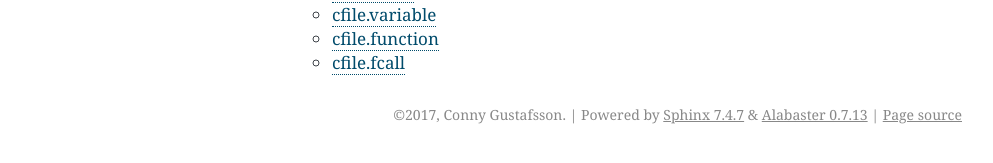
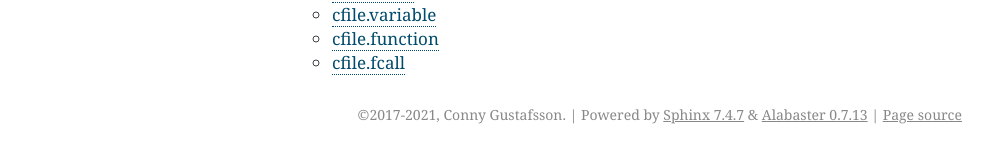
Before and after one commit to cogu/cfile, a Sphinx documentation site: the page built from doc/index.rst, in a window 1280 px wide. Shown: the part 278-441 px from the top of the page, without its empty margins (148-1141 px from the left). Built offline with Sphinx 7.4.7, drawn with Linux system fonts in a browser that asks for light colours; part of the change alters nothing that is shown.

```diff
--- a/doc/conf.py
+++ b/doc/conf.py
@@ -47,7 +47,7 @@ master_doc = 'index'
 
 # General information about the project.
 project = 'cfile'
-copyright = '2017, Conny Gustafsson'
+copyright = '2017-2021, Conny Gustafsson'
 author = 'Conny Gustafsson'
 
 # The version info for the project you're documenting, acts as replacement for
@@ -55,9 +55,9 @@ author = 'Conny Gustafsson'
 # built documents.
 #
 # The short X.Y version.
-version = '0.1'
+version = '0.2'
 # The full version, including alpha/beta/rc tags.
-release = '0.1.4'
+release = '0.2.0'
 
 # The language for content autogenerated by Sphinx. Refer to documentation
 # for a list of supported languages.
```
Also changed, not shown: 1 other file.
